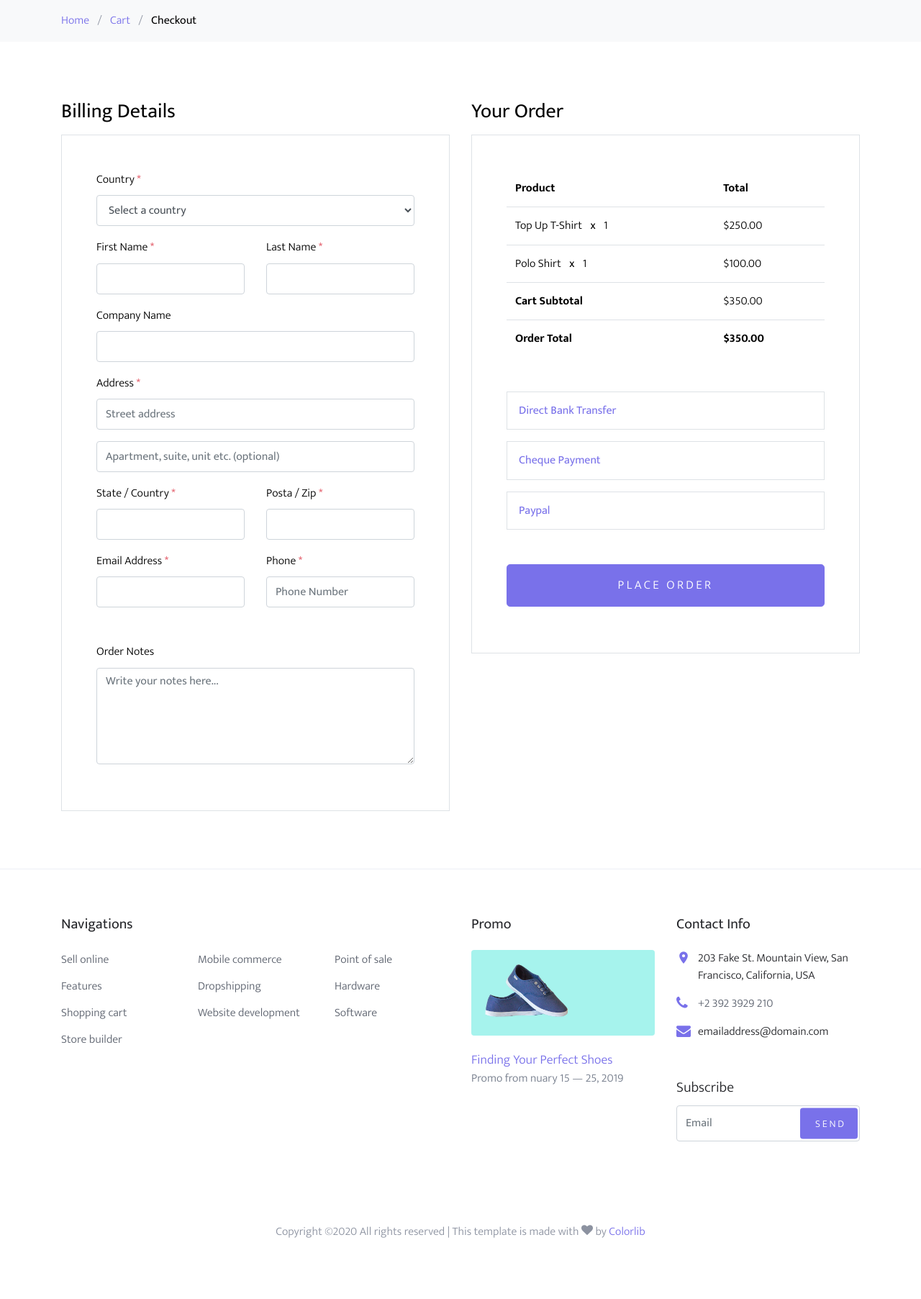
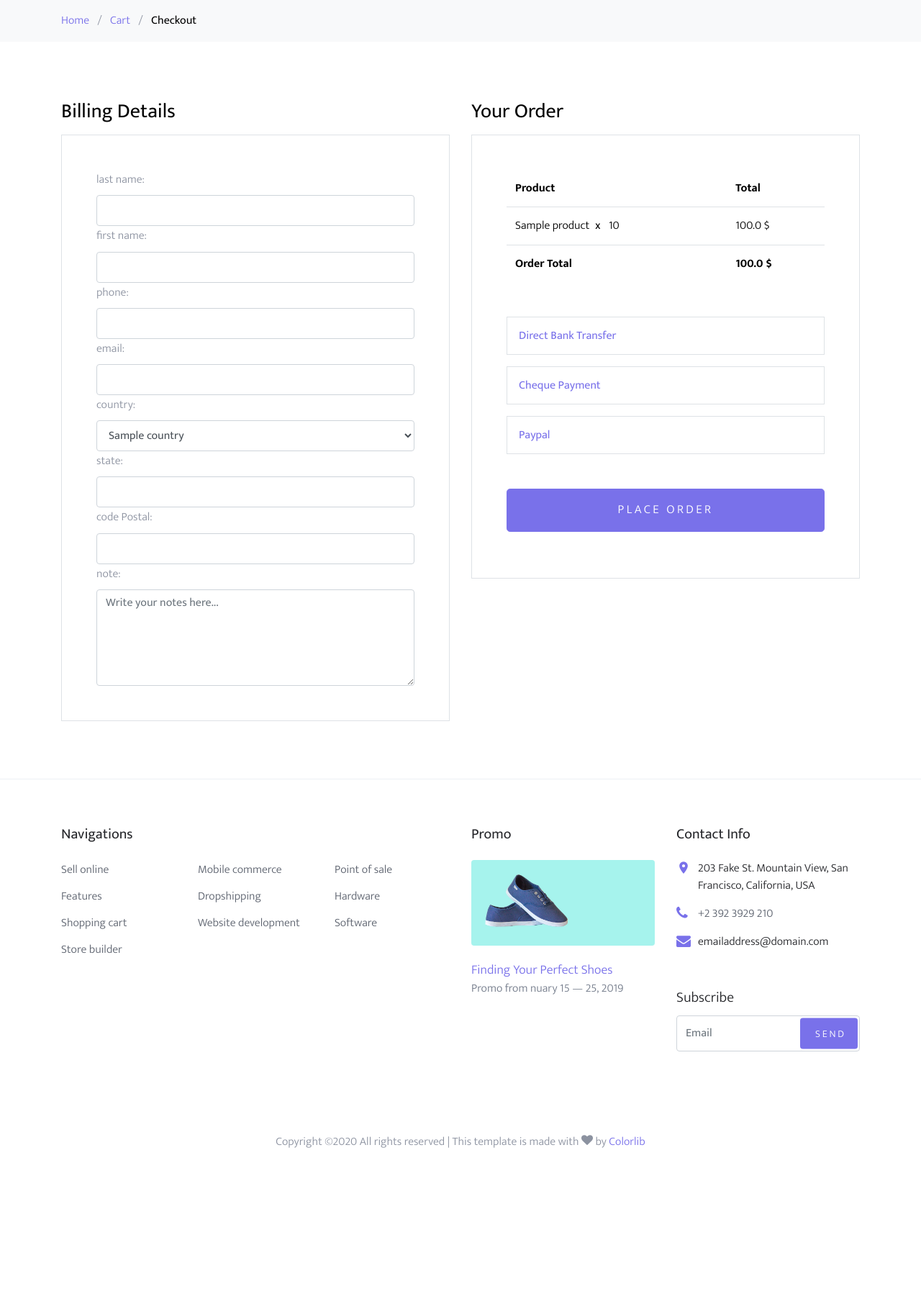
Before and after one commit to elfarsaouiomar/ecommerce, a Django app: page /checkout/ in a window 1280 px wide. Shown: the part 191-1996 px from the top of the page at 72% size. After the commit the page ends 1786 px from the top, so only its background shows below. Run offline with Django 3.2, Linux system fonts and the light colour scheme; a user stored in the database is signed in; tables that the repository leaves empty hold one stand-in row (values such as "Sample post"); some libraries are stand-ins or nearby versions; some web fonts are replaced.

Commit message:
* create simple form to submit order * fix/update some bug in code and logic * add to cart to the session * update css * update model

```diff
--- a/ecommerceWebSite/static/css/style.css
+++ b/ecommerceWebSite/static/css/style.css
@@ -637,7 +637,9 @@ a:hover {
   margin-right: 10px; }
 
 .site-blocks-table {
-  overflow: auto; }
+  overflow: auto;
+  width: 100%;
+}
   .site-blocks-table .product-thumbnail {
     width: 200px; }
   .site-blocks-table thead th {
--- a/ecommerceWebSite/weShop/admin.py
+++ b/ecommerceWebSite/weShop/admin.py
@@ -1,5 +1,5 @@
 from django.contrib import admin
-from .models import Subscribe, Contact, Product, Category, Size, Service, Order, OrderItem
+from .models import Subscribe, Contact, Product, Category, Size, Service, Order, OrderItem, Country
 
 admin.site.register(Subscribe)
 admin.site.register(Contact)
@@ -9,3 +9,4 @@ admin.site.register(Size)
 admin.site.register(Service)
 admin.site.register(Order)
 admin.site.register(OrderItem)
+admin.site.register(Country)
--- /dev/null
+++ b/ecommerceWebSite/weShop/forms.py
@@ -0,0 +1,80 @@
+from django import forms
+from django.forms import ModelForm, Textarea
+from .models import Country, Order
+
+class ossrderForm(forms.Form):
+    lName = forms.CharField(max_length=100, label='Last name :', required=True, widget=forms.TextInput(attrs={'class': "form-control"}), error_messages={'required': 'Please enter your name'})
+    fName = forms.CharField(max_length=100, label='First name :',  required=True, widget=forms.TextInput(attrs={'class': "form-control"}))
+    phone = forms.IntegerField(label='Phone :', required=True, widget=forms.TextInput(attrs={'class': 'form-control'}))
+    email = forms.EmailField(max_length=70, label='Email :', required=True, widget=forms.TextInput(attrs={'class': 'form-control'}))
+    country = forms.ModelChoiceField(required=True, label='Contry :', queryset=Country.objects.all(), widget=forms.Select(attrs={'class': 'form-control'}))
+    state = forms.CharField(max_length=40, label='State :', required=True, widget=forms.TextInput(attrs={'class': 'form-control'}))
+    codePostal = forms.CharField(max_length=40, label='Code Postal :', required=True, widget=forms.TextInput(attrs={'class': 'form-control'}))
+    notes = forms.CharField(max_length=300, label='Note :', widget=forms.Textarea(attrs={"rows": 5, "cols": 30, "class": "form-control", "placeholder": "Write your notes here..."}))
+
+
+
+
+class orderForm(forms.ModelForm):
+    class Meta:
+        model = Order
+
+        fields = ('lName', 'fName', 'phone', 'email', 'country', 'state', 'codePostal', 'note')
+
+        widgets = {
+            'lName': forms.TextInput(attrs={'class': "form-control"}),
+            'fName': forms.TextInput(attrs={'class': "form-control"}),
+            'phone': forms.TextInput(attrs={'class': "form-control"}),
+            'email': forms.TextInput(attrs={'class': "form-control"}),
+            'country': forms.Select(attrs={'class': "form-control"}),
+            'state': forms.TextInput(attrs={'class': "form-control"}),
+            'codePostal': forms.TextInput(attrs={'class': "form-control"}),
+            'note': forms.Textarea(attrs={'class': "form-control", "rows": 5, "cols": 30, "placeholder": "Write your notes here..."}),
+        }
+
+        labels = {
+            'lName': 'last name',
+            'fName': 'first name',
+            'phone': 'phone',
+            'email': 'email',
+            'country': 'country',
+            'state': 'state',
+            'codePostal': 'code Postal',
+            'note': 'note',
+        }
+
+        error_messages = {
+            'lName': {
+                'max_length': "This last name is too long.",
+                'required': 'Please enter your last name'
+            },
+            'fName': {
+                'max_length': "This first name is too long.",
+                'required': 'Please enter your fisrt name'
+            },
+            'phone': {
+                'max_length': "This phone is too long.",
+                'required': 'Please enter phone'
+            },
+            'email': {
+                'max_length': "This writer's name is too long.",
+                'required': 'Please enter your fisrt name'
+            },
+            'country': {
+                'max_length': "This writer's name is too long.",
+                'required': 'Please enter your fisrt name'
+            },
+            'state': {
+                'max_length': "This writer's name is too long.",
+                'required': 'Please enter your fisrt name'
+            },
+            'codePostal': {
+                'max_length': "This writer's name is too long.",
+                'required': 'Please enter your fisrt name'
+            },
+            'note': {
+                'max_length': "This writer's name is too long.",
+                'required': 'Please enter your fisrt name'
+            }
+
+        }
--- a/ecommerceWebSite/weShop/templates/checkout.html
+++ b/ecommerceWebSite/weShop/templates/checkout.html
@@ -19,81 +19,14 @@
           <div class="col-md-6 mb-5 mb-md-0">
             <h2 class="h3 mb-3 text-black">Billing Details</h2>
             <div class="p-3 p-lg-5 border">
-              <div class="form-group">
-                <label for="c_country" class="text-black">Country <span class="text-danger">*</span></label>
-                <select id="c_country" class="form-control">
-                  <option value="1">Select a country</option>
-                  <option value="2">bangladesh</option>
-                  <option value="3">Algeria</option>
-                  <option value="4">Afghanistan</option>
-                  <option value="5">Ghana</option>
-                  <option value="6">Albania</option>
-                  <option value="7">Bahrain</option>
-                  <option value="8">Colombia</option>
-                  <option value="9">Dominican Republic</option>
-                </select>
-              </div>
-              <div class="form-group row">
-                <div class="col-md-6">
-                  <label for="c_fname" class="text-black">First Name <span class="text-danger">*</span></label>
-                  <input type="text" class="form-control" id="c_fname" name="c_fname">
-                </div>
-                <div class="col-md-6">
-                  <label for="c_lname" class="text-black">Last Name <span class="text-danger">*</span></label>
-                  <input type="text" class="form-control" id="c_lname" name="c_lname">
-                </div>
+              <form action="{% url 'checkout' %}" method="POST">
+                {% csrf_token %}
+                    {{ form }}
+                    {{errors}}
+                  </div>
               </div>
 
-              <div class="form-group row">
-                <div class="col-md-12">
-                  <label for="c_companyname" class="text-black">Company Name </label>
-                  <input type="text" class="form-control" id="c_companyname" name="c_companyname">
-                </div>
-              </div>
-
-              <div class="form-group row">
-                <div class="col-md-12">
-                  <label for="c_address" class="text-black">Address <span class="text-danger">*</span></label>
-                  <input type="text" class="form-control" id="c_address" name="c_address" placeholder="Street address">
-                </div>
-              </div>
-
-              <div class="form-group">
-                <input type="text" class="form-control" placeholder="Apartment, suite, unit etc. (optional)">
-              </div>
-
-              <div class="form-group row">
-                <div class="col-md-6">
-                  <label for="c_state_country" class="text-black">State / Country <span class="text-danger">*</span></label>
-                  <input type="text" class="form-control" id="c_state_country" name="c_state_country">
-                </div>
-                <div class="col-md-6">
-                  <label for="c_postal_zip" class="text-black">Posta / Zip <span class="text-danger">*</span></label>
-                  <input type="text" class="form-control" id="c_postal_zip" name="c_postal_zip">
-                </div>
-              </div>
-
-              <div class="form-group row mb-5">
-                <div class="col-md-6">
-                  <label for="c_email_address" class="text-black">Email Address <span class="text-danger">*</span></label>
-                  <input type="text" class="form-control" id="c_email_address" name="c_email_address">
-                </div>
-                <div class="col-md-6">
-                  <label for="c_phone" class="text-black">Phone <span class="text-danger">*</span></label>
-                  <input type="text" class="form-control" id="c_phone" name="c_phone" placeholder="Phone Number">
-                </div>
-              </div>
-
-              <div class="form-group">
-                <label for="c_order_notes" class="text-black">Order Notes</label>
-                <textarea name="c_order_notes" id="c_order_notes" cols="30" rows="5" class="form-control" placeholder="Write your notes here..."></textarea>
-              </div>
-
-            </div>
-          </div>
           <div class="col-md-6">
-
-
             <div class="row mb-5">
               <div class="col-md-12">
                 <h2 class="h3 mb-3 text-black">Your Order</h2>
@@ -104,21 +37,14 @@
                       <th>Total</th>
                     </thead>
                     <tbody>
+                    {% for cart in carts %}
                       <tr>
-                        <td>Top Up T-Shirt <strong class="mx-2">x</strong> 1</td>
-                        <td>$250.00</td>
+                        <td>{{ cart.product.name }}<strong class="mx-2">x</strong> {{cart.quantity}}</td>
+                        <td>{{ cart.get_total_item_price }} $</td>
+                      {% endfor %}
                       </tr>
-                      <tr>
-                        <td>Polo Shirt <strong class="mx-2">x</strong>   1</td>
-                        <td>$100.00</td>
-                      </tr>
-                      <tr>
-                        <td class="text-black font-weight-bold"><strong>Cart Subtotal</strong></td>
-                        <td class="text-black">$350.00</td>
-                      </tr>
-                      <tr>
                         <td class="text-black font-weight-bold"><strong>Order Total</strong></td>
-                        <td class="text-black font-weight-bold"><strong>$350.00</strong></td>
+                        <td class="text-black font-weight-bold"><strong>{{total}} $</strong></td>
                       </tr>
                     </tbody>
                   </table>
@@ -154,9 +80,9 @@
                   </div>
 
                   <div class="form-group">
-                    <button class="btn btn-primary btn-lg py-3 btn-block" onclick="window.location='thankyou.html'">Place Order</button>
+                    <button type="submit" class="btn btn-primary btn-lg py-3 btn-block" >Place Order</button>
                   </div>
-
+                </form>
                 </div>
               </div>
             </div>
--- a/ecommerceWebSite/weShop/templates/layout/footerscript.html
+++ b/ecommerceWebSite/weShop/templates/layout/footerscript.html
@@ -62,6 +62,7 @@
     }
 
     function addOrUpdateCart(quantity,productId){
+        var incart = $("#incart")
         $.ajax({
             url: '{% url "addOrUpdate" %}',
             type: 'POST',
@@ -87,6 +88,7 @@
                     if(statusCode == 200){
                         //success
                         toastr.success(data.response);
+                        incart.html(data.incart)
                     }
                     if(statusCode == 500){
                         // failed
--- a/ecommerceWebSite/weShop/templates/layout/header.html
+++ b/ecommerceWebSite/weShop/templates/layout/header.html
@@ -29,10 +29,11 @@
 
                     <a href="{% url 'cart' %}" class="site-cart">
                       <span class="icon icon-shopping_cart"></span>
-                      {% if request.session.cart %}
-                      <span class="count">{{ request.session.cart }}</span>
+                      {% if request.session.card %}
+                      {% comment %} this code here is used to show user the number of item(s) in the cart{% endcomment %}
+                        <span class="count" id="incart">{{ request.session.card }}</span>
                       {% else %}
-                      <span class="count">0</span>
+                        <span class="count" id="incart">0</span>
                       {% endif %}
                     </a>
                   </li>
--- a/ecommerceWebSite/weShop/templates/shop-single.html
+++ b/ecommerceWebSite/weShop/templates/shop-single.html
@@ -57,7 +57,12 @@
               </div>
               </div>
 
+             {% if user.is_authenticated %}
                 <a onclick="add()" class="buy-now btn btn-sm btn-primary">Add To Cart</a>
+              {% else %}
+              <a href="{% url 'accounts:login'%}" class="buy-now btn btn-sm btn-primary" title="login" >login befor Add To Cart</a>
+              {% endif %}
+
             </div>
           </div>
           {% endfor %}
--- a/ecommerceWebSite/weShop/views.py
+++ b/ecommerceWebSite/weShop/views.py
@@ -4,9 +4,10 @@ from json import dumps
 from django.contrib.auth.decorators import login_required
 from validate_email import validate_email
 
+from .forms import orderForm
 from .app.ContactApp import ContactApp
 from .dto.ContactDto import ContactDto
-from .models import Subscribe, Product, Category, Service, OrderItem, Order
+from .models import Subscribe, Product, Category, Service, OrderItem, Order, Country
 
 
 def parmsToMaps(req, args):
@@ -87,6 +88,7 @@ def cart(request):
 @login_required()
 def addOrUpdate(request):
     data = {}
+
     try:
         if request.method != "POST":
             data['response'] = 'Only POST request supported'
@@ -117,6 +119,8 @@ def addOrUpdate(request):
             OrderItem.objects.get_or_create(product=item, user=request.user, quantity=quantity)
             data["response"] = "add to cart"
             data['status'] = 200
+            data['incart'] = getItemIncart(request.user)
+            request.session['card'] = getItemIncart(request.user) # update user session with the new number of items
             return HttpResponse(dumps(data), content_type="application/json")
 
         else:
@@ -124,10 +128,12 @@ def addOrUpdate(request):
                 if quantity is None:
                     oldOrder.quantity += 1
                 else:
-                    oldOrder.quantity = int(quantity)
+                    oldOrder.quantity += int(quantity)
                 oldOrder.save()
                 data["response"] = "Update cart"
                 data['status'] = 200
+                data['incart'] = getItemIncart(request.user)
+                request.session['card'] = getItemIncart(request.user) # update user session with the new number of items
                 return HttpResponse(dumps(data), content_type="application/json")
 
     except (KeyError, Product.DoesNotExist):
@@ -142,18 +148,64 @@ def getTotal(carts):
     return total
 
 def getItemIncart(user):
+    """
+    this function used to caclcule number of itme in cart for the current user
+    :param user: user who send the request
+    :return: total items in cart
+    """
     return len(OrderItem.objects.filter(user=user))
 
 @login_required()
 def deleteFromCart(request, slug):
-
     item = get_object_or_404(Product, id=slug)
     OrderItem.objects.filter(product=item).delete()
-
+    request.session['card'] = getItemIncart(request.user)
     return redirect('cart')
 
+@login_required()
 def checkout(request):
-    return render(request, 'checkout.html')
+    context = {}
+    try:
+
+        if request.method == 'GET':
+            carts = OrderItem.objects.filter(user=request.user)
+            countrys = Country.objects.all()
+
+            context["countrys"] = countrys
+            context["carts"] = carts
+            context["total"] = getTotal(carts)
+            form = orderForm()
+            context['form'] = form
+            return render(request, 'checkout.html', context=context, )
+
+        elif request.method == 'POST':
+
+            data = request.POST
+            form = orderForm(data=data)
+
+            if form.is_valid():
+                form.save()
+
+
+                return redirect('thankyou')
+
+
+            carts = OrderItem.objects.filter(user=request.user)
+            countrys = Country.objects.all()
+
+            context["countrys"] = countrys
+            context["carts"] = carts
+            context["total"] = getTotal(carts)
+            context['errors'] = form.errors
+            return render(request, 'checkout.html', context=context)
+
+        else:
+            pass
+
+    except Exception as e:
+        print(e)
+
+
 
 def thankyou(request):
     return render(request, 'thankyou.html')
```
Also changed, not shown: ecommerceWebSite/accounts/views.py (+2 -6 lines), ecommerceWebSite/weShop/models.py (+17 -11 lines), ecommerceWebSite/weShop/templates/cart.html (+4 -7 lines), ecommerceWebSite/weShop/migrations/0004_auto_20200611_1034.py (added), ecommerceWebSite/weShop/migrations/0005_auto_20200612_1020.py (added), ecommerceWebSite/weShop/migrations/0006_remove_order_country.py (added), ecommerceWebSite/weShop/migrations/0007_order_country.py (added), ecommerceWebSite/weShop/migrations/0008_auto_20200612_1107.py (added), ecommerceWebSite/weShop/migrations/0009_remove_order_country.py (added), ecommerceWebSite/weShop/migrations/0010_order_country.py (added).
